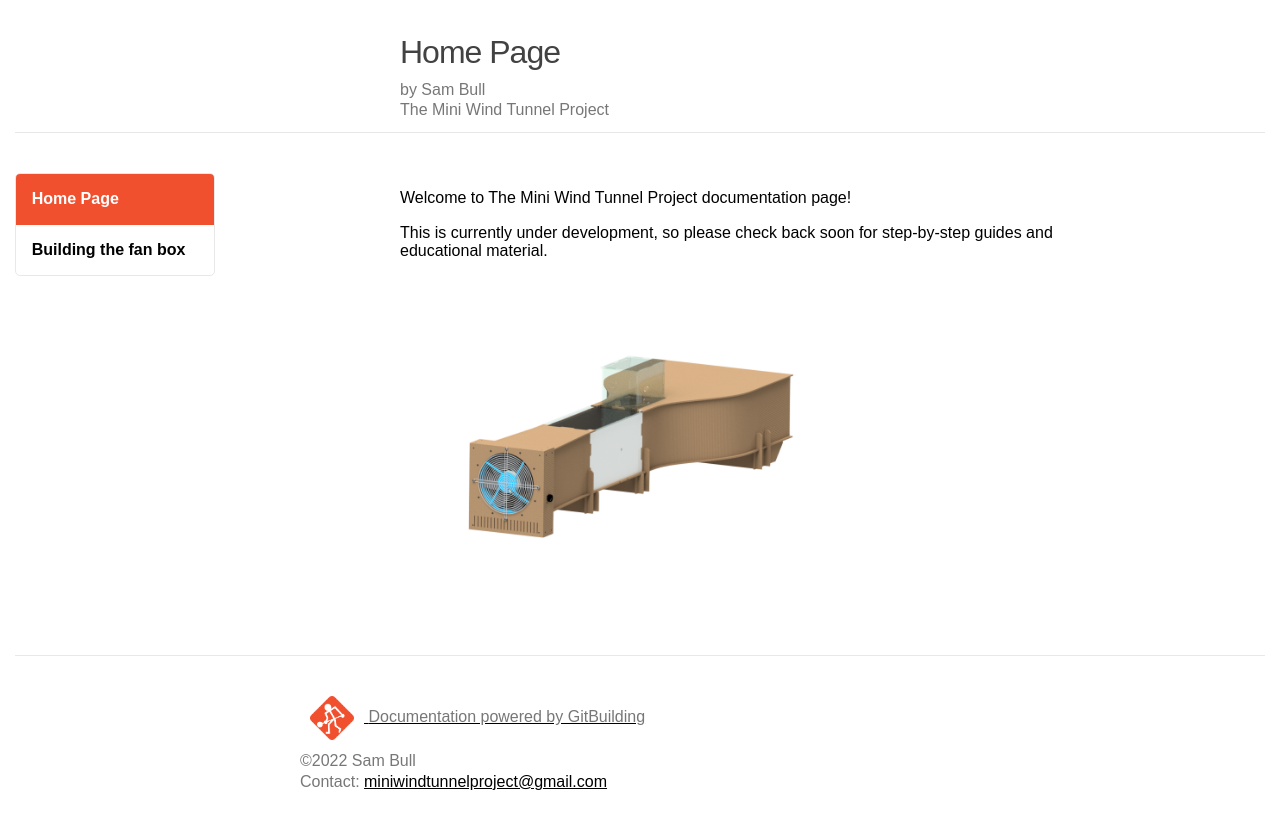
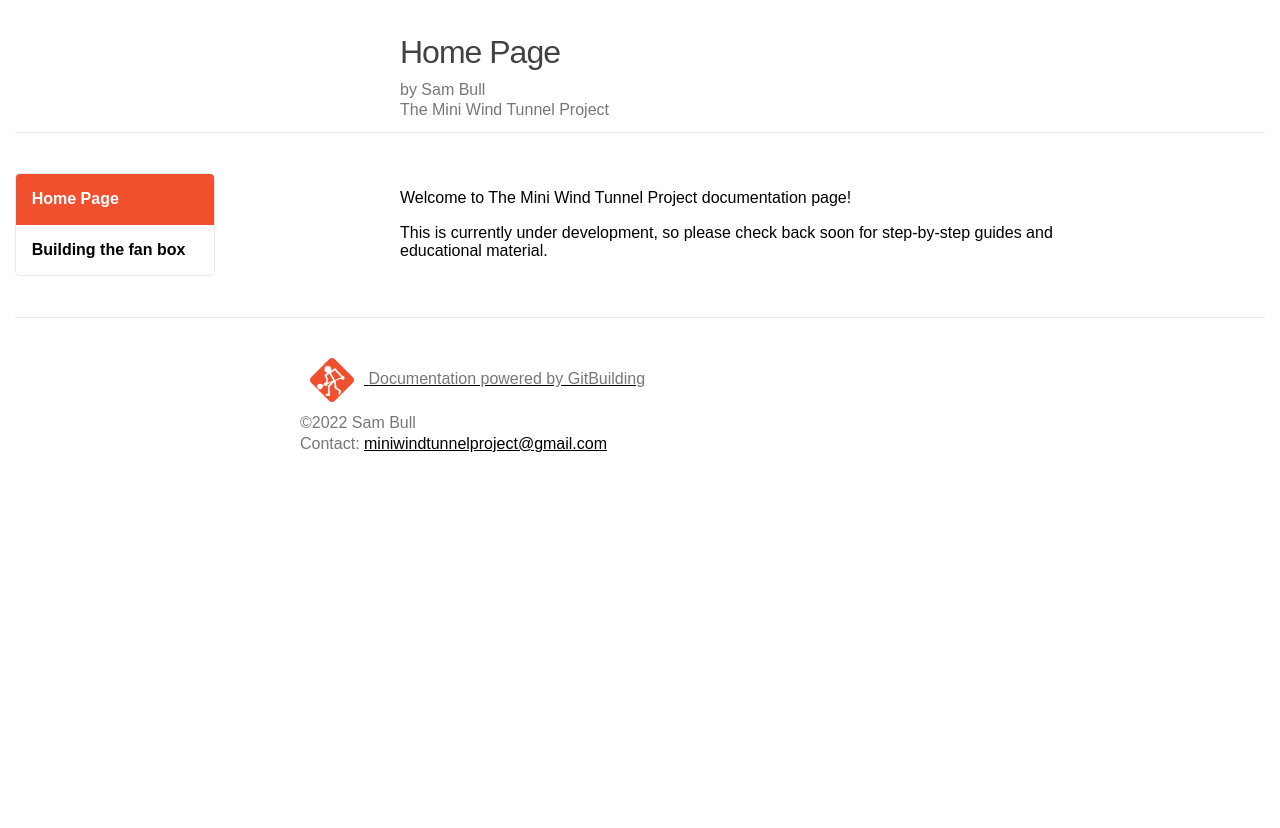
Before and after one commit to MiniWindTunnelProject/MiniWindTunnelDocs, a plain HTML site: page index.html in a window 1280 px wide. After the commit the page ends 800 px from the top, so only its background shows below. Drawn offline with Linux system fonts and the light colour scheme; some packages are replaced by stand-ins of ours; a script that the page names is missing.

Commit message:
Deploying to gh-pages from  @ 69875e9c1414a1f960af67bd155c434f3a32cff8 🚀

```diff
--- a/index.html
+++ b/index.html
@@ -53,8 +53,7 @@
     <p>Welcome to The Mini Wind Tunnel Project documentation page!</p>
 <p>This is currently under development, so please check back soon for step-by-step guides and educational material.</p>
 <noscript><a href="Mk5_medium.stl"></a></noscript>
-<p><gb3d-viewer src="Mk5_medium.stl"></gb3d-viewer>
-<img alt="" src="images/Mk5.png" title="" /></p>
+<p><gb3d-viewer src="Mk5_medium.stl"></gb3d-viewer></p>
     </div>
 </div>
 <footer class="site-footer">
```
Also changed, not shown: images/Mk5.png (deleted).
